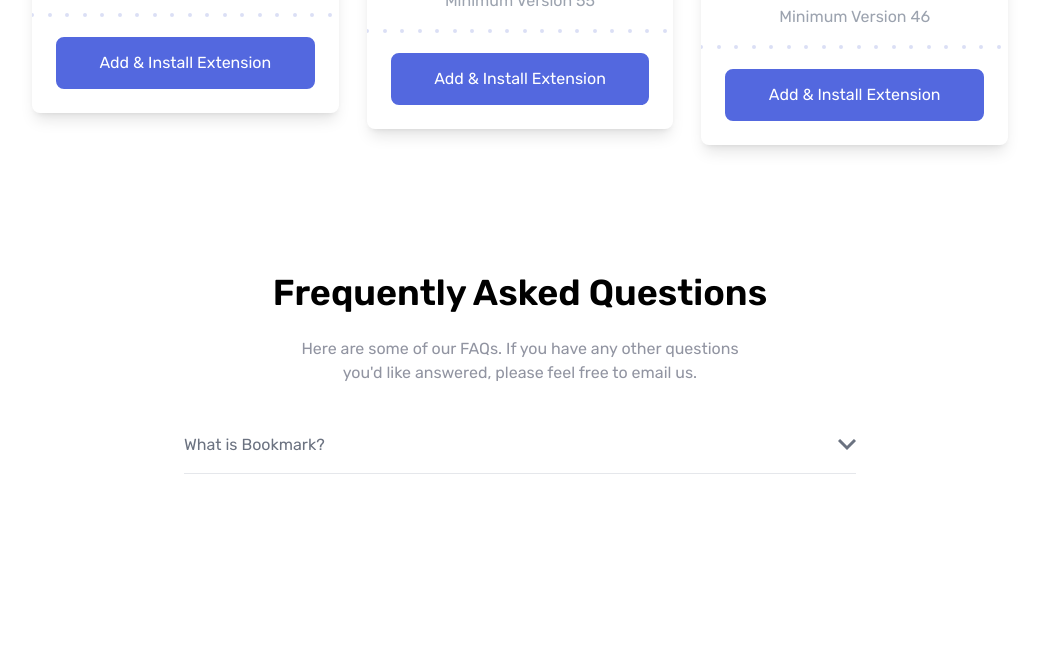
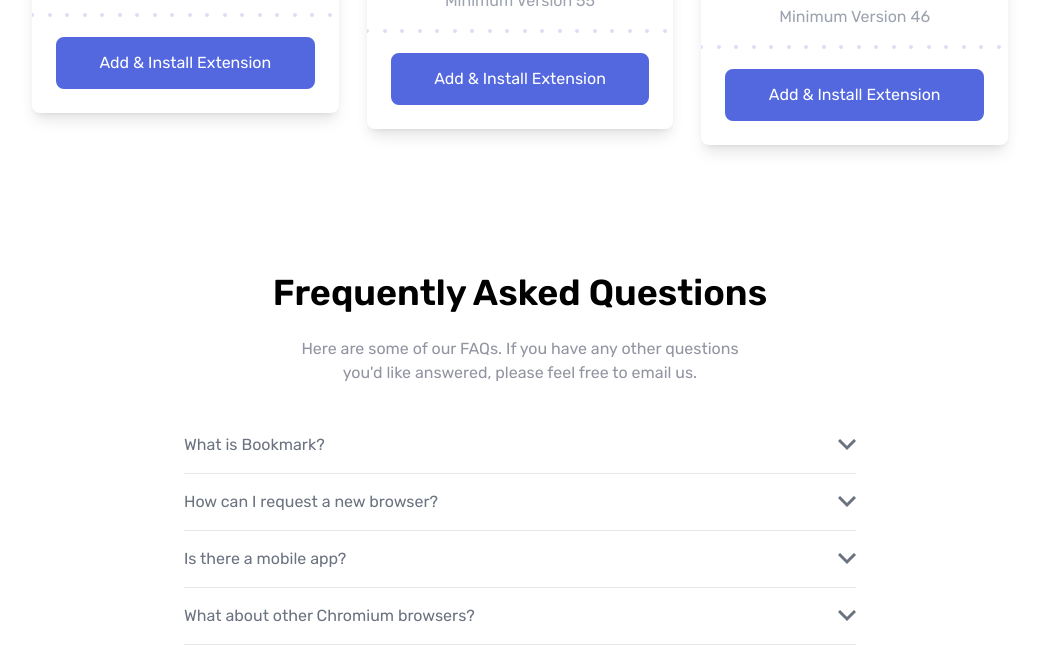
Before and after one commit to jensuki/Bookmark-Project, a website: page index.html in a window 1280 px wide. Shown: the part 2021-2682 px from the top of the page, without its empty margins (120-1157 px from the left). Before the commit the page ends 2623 px from the top, so only its background shows below. Drawn offline with Linux system fonts and the light colour scheme.

Commit message:
add remaining tabs with appropriate tabindex values

```diff
--- a/index.html
+++ b/index.html
@@ -271,6 +271,7 @@
         <div class="container mx-auto px-6 mb-32">
             <!-- accordion container -->
             <div class="max-w-2xl m-8 mx-auto overflow-hidden">
+
                 <!-- tab 1 -->
                 <div class="py-1 border-b outline-none group" tabindex="1">
                     <!-- tab 1 flex container (title + arrow)-->
@@ -294,6 +295,80 @@
                             laudantium ea commodi rem aperiam consectetur?</p>
                     </div>
                 </div>
+
+                <!-- tab 2 -->
+                <div class="py-1 border-b outline-none group" tabindex="2">
+                    <!-- tab 2 flex container (title + arrow)-->
+                    <div
+                        class="flex items-center justify-between py-3 text-gray-500 transition duration-500 cursor-pointer group ease">
+                        <!-- tab 2 title -->
+                        <div class="transition duration-400 ease group-hover:text-red-500">How can I request a new
+                            browser?</div>
+                        <!-- arrow -->
+                        <div class="transition duration-500 ease group-focus:-rotate-180 group-focus:text-red-500">
+                            <svg xmlns="http://www.w3.org/2000/svg" width="18" height="12">
+                                <path fill="none" stroke="currentColor" stroke-width="3" d="M1 1l8 8 8-8" />
+                            </svg>
+                        </div>
+                    </div>
+                    <!-- tab 2 inner content -->
+                    <div class="overflow-hidden transition duration-500 group-focus:max-h-screen max-h-0 ease">
+                        <p class="py-2 text-justify text-gray-400">Lorem ipsum dolor sit amet consectetur adipisicing
+                            elit. Perferendis architecto assumenda molestias, quos magnam, reprehenderit labore
+                            blanditiis fuga amet ut ab eum eos delectus cupiditate asperiores ducimus. Eos ratione vel
+                            repudiandae unde et officiis fuga maiores quas sint illum explicabo, neque, ex tempore, eius
+                            laudantium ea commodi rem aperiam consectetur?</p>
+                    </div>
+                </div>
+
+                <!-- tab 3 -->
+                <div class="py-1 border-b outline-none group" tabindex="3">
+                    <!-- tab 3 flex container (title + arrow)-->
+                    <div
+                        class="flex items-center justify-between py-3 text-gray-500 transition duration-500 cursor-pointer group ease">
+                        <!-- tab 3 title -->
+                        <div class="transition duration-400 ease group-hover:text-red-500">Is there a mobile app?</div>
+                        <!-- arrow -->
+                        <div class="transition duration-500 ease group-focus:-rotate-180 group-focus:text-red-500">
+                            <svg xmlns="http://www.w3.org/2000/svg" width="18" height="12">
+                                <path fill="none" stroke="currentColor" stroke-width="3" d="M1 1l8 8 8-8" />
+                            </svg>
+                        </div>
+                    </div>
+                    <!-- tab 3 inner content -->
+                    <div class="overflow-hidden transition duration-500 group-focus:max-h-screen max-h-0 ease">
+                        <p class="py-2 text-justify text-gray-400">Lorem ipsum dolor sit amet consectetur adipisicing
+                            elit. Perferendis architecto assumenda molestias, quos magnam, reprehenderit labore
+                            blanditiis fuga amet ut ab eum eos delectus cupiditate asperiores ducimus. Eos ratione vel
+                            repudiandae unde et officiis fuga maiores quas sint illum explicabo, neque, ex tempore, eius
+                            laudantium ea commodi rem aperiam consectetur?</p>
+                    </div>
+                </div>
+
+                <!-- tab 4 -->
+                <div class="py-1 border-b outline-none group" tabindex="2">
+                    <!-- tab 4 flex container (title + arrow)-->
+                    <div
+                        class="flex items-center justify-between py-3 text-gray-500 transition duration-500 cursor-pointer group ease">
+                        <!-- tab 4 title -->
+                        <div class="transition duration-400 ease group-hover:text-red-500">What about other Chromium
+                            browsers?</div>
+                        <!-- arrow -->
+                        <div class="transition duration-500 ease group-focus:-rotate-180 group-focus:text-red-500">
+                            <svg xmlns="http://www.w3.org/2000/svg" width="18" height="12">
+                                <path fill="none" stroke="currentColor" stroke-width="3" d="M1 1l8 8 8-8" />
+                            </svg>
+                        </div>
+                    </div>
+                    <!-- tab 4 inner content -->
+                    <div class="overflow-hidden transition duration-500 group-focus:max-h-screen max-h-0 ease">
+                        <p class="py-2 text-justify text-gray-400">Lorem ipsum dolor sit amet consectetur adipisicing
+                            elit. Perferendis architecto assumenda molestias, quos magnam, reprehenderit labore
+                            blanditiis fuga amet ut ab eum eos delectus cupiditate asperiores ducimus. Eos ratione vel
+                            repudiandae unde et officiis fuga maiores quas sint illum explicabo, neque, ex tempore, eius
+                            laudantium ea commodi rem aperiam consectetur?</p>
+                    </div>
+                </div>
             </div>
         </div>
     </section>
```
